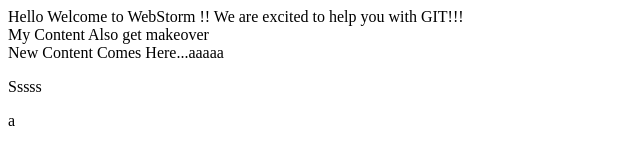
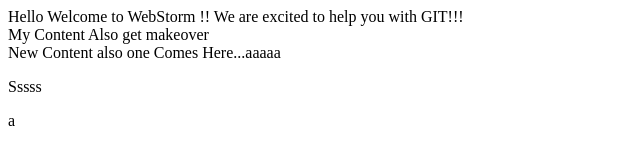
Before and after one commit to ishantoberoi/GitPractice, a plain HTML site: page index.html in a window 1280 px wide. Shown: the full height of the page, 0-640 px from the left. Drawn offline with Linux system fonts and the light colour scheme.

Commit message:
test commit

```diff
--- a/index.html
+++ b/index.html
@@ -7,7 +7,7 @@
         Hello Welcome to WebStorm !!
         We are excited to help you with GIT!!!
         <div>My Content Also get makeover</div>
-    <div>New Content Comes Here...aaaaa</div>
+    <div>New Content also one Comes Here...aaaaa</div>
     <p>Sssss</p>
     </body>
 </html>a
```
